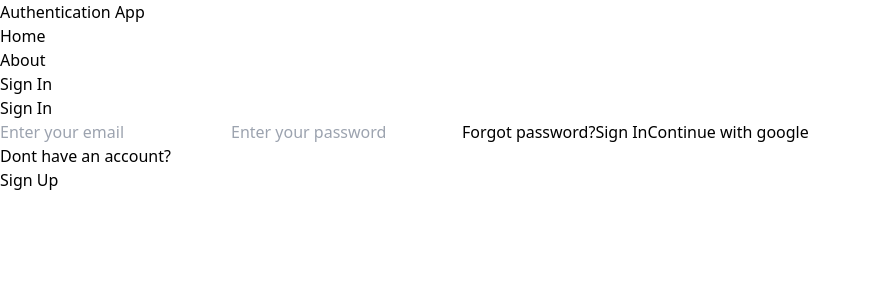
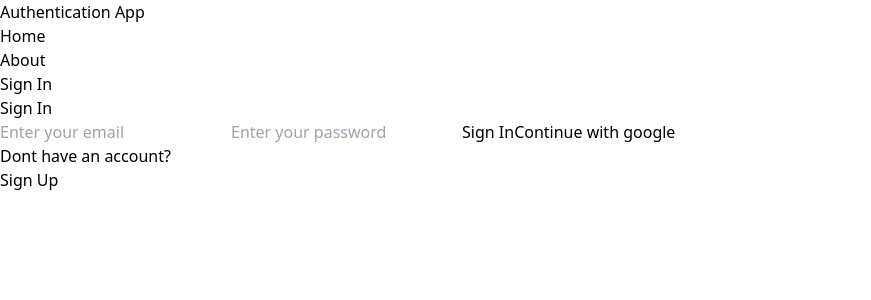
Before and after one commit to Ramas-21/Mern_Auth_App, a React (Vite) app in the folder client/: page /login in a window 1280 px wide. Shown: the top 300 px of the page, without its empty margins (0-871 px from the left). Built offline with nearby package versions, Linux system fonts and the light colour scheme.

Commit message:
syntax errors

```diff
--- a/client/src/pages/Login.jsx
+++ b/client/src/pages/Login.jsx
@@ -55,9 +55,6 @@ const Login = () => {
           className="bg-slate-100 p-3 rounded-lg"
           onChange={handleChange}
         />
-        <Link to="/forgot-password">
-          <span className="text-black opacity-70">Forgot password?</span>
-        </Link>
         <button disabled={loading} className="bg-slate-700 text-white p-3 rounded-lg hover:opacity-95">
           {loading ? 'Please wait...' : 'Sign In'}
         </button>
```
Also changed, not shown: 2 other files (tests, documents, lock files or other folders).
